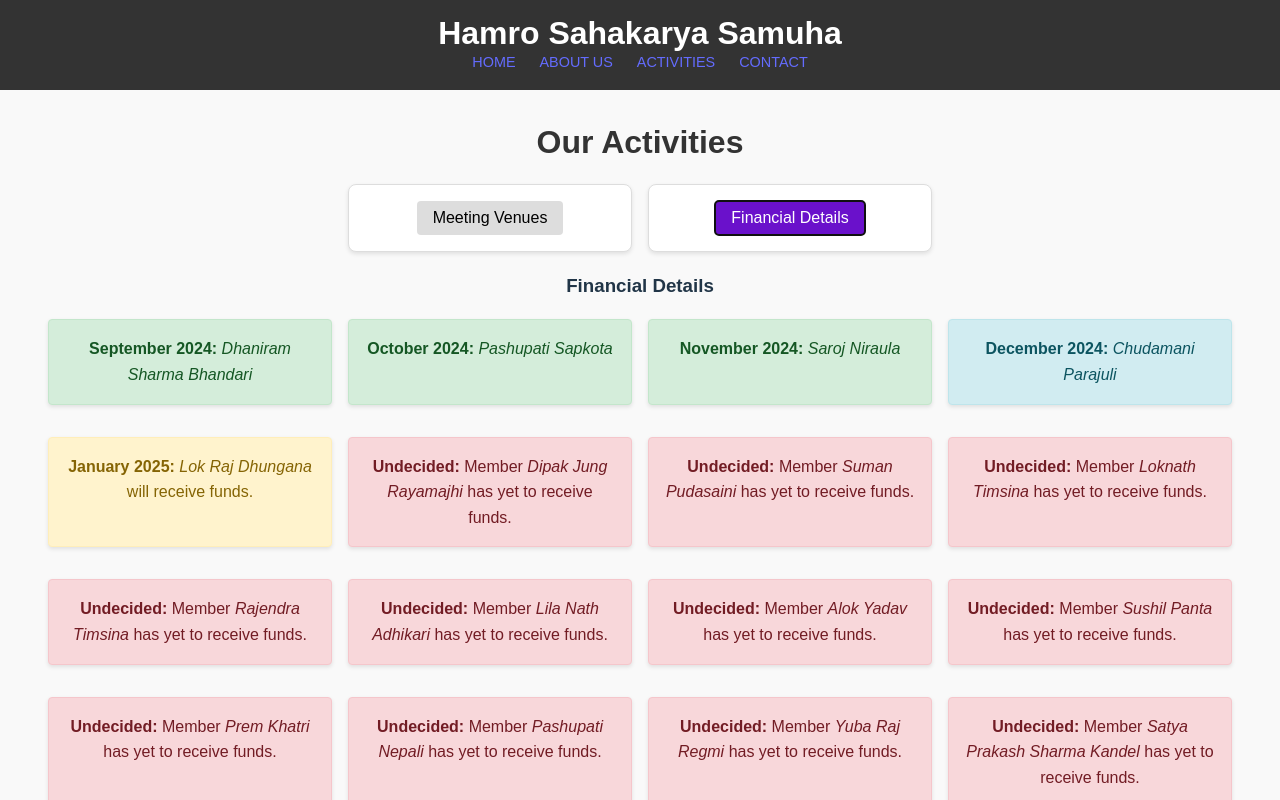
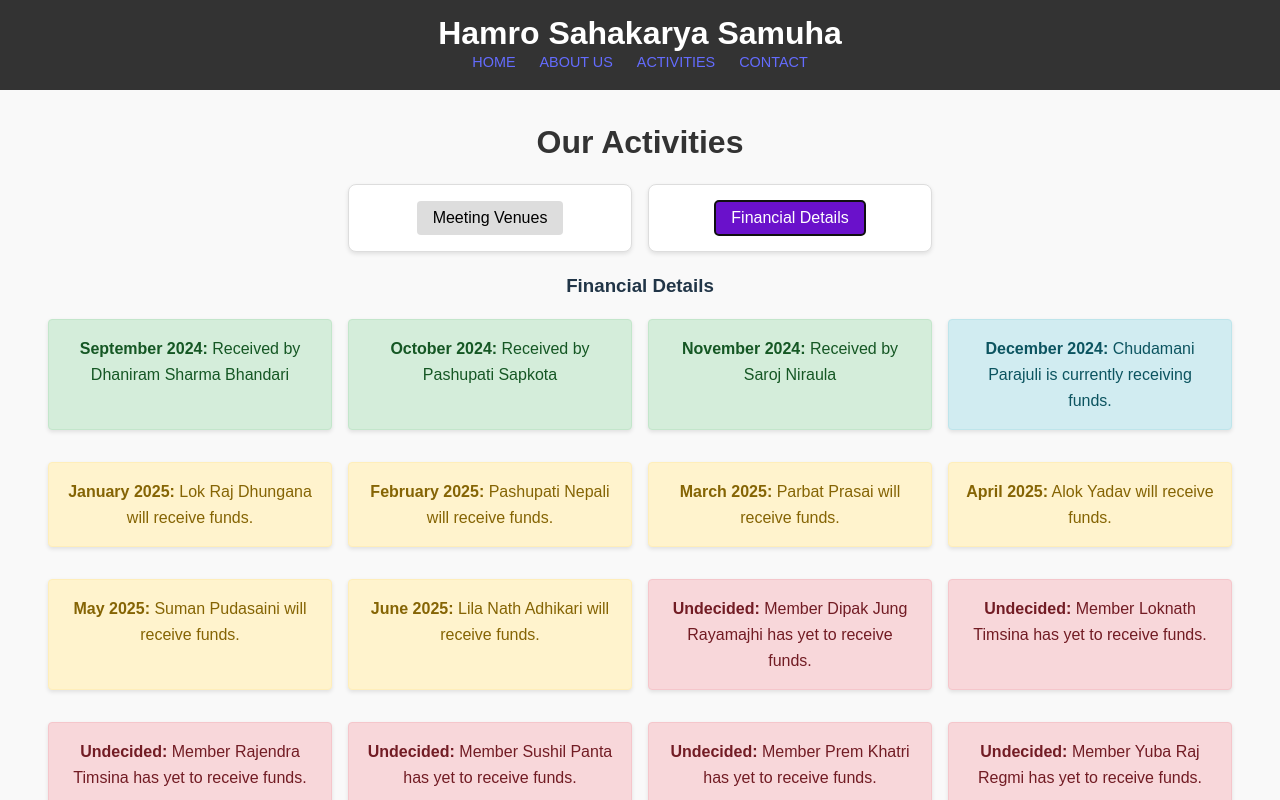
Before and after one commit to sarojniraula/sahakarya, a React (Vite) app: page /activities in a window 1280 px wide. Both pictures are taken after a click on the button "Financial Details". Built offline with nearby package versions, Linux system fonts and the light colour scheme.

Commit message:
dates normalized

```diff
--- a/src/components/Activities.tsx
+++ b/src/components/Activities.tsx
@@ -10,7 +10,6 @@ function Activities() {
         <section id="activities" className="container">
             <h2>Our Activities</h2>
 
-            {/* Navigation Links */}
             <ul>
                 <li>
                     <button
@@ -30,19 +29,23 @@ function Activities() {
                 </li>
             </ul>
 
-            {/* Conditional Content */}
             {activeActivity === 'meetingVenues' && (
                 <div>
                     <h3>Meeting Venues</h3>
                     <ul>
-                        {meetingVenues.map((event, index) => (
-                            <li
-                                key={index}
-                                className={`event-item ${new Date(event.date) < new Date() ? 'done' : 'upcoming'}`}
-                            >
-                                <strong>{event.date}:</strong> Organized by <em>{event.name}</em>
-                            </li>
-                        ))}
+                        {meetingVenues.map((event, index) => {
+                            const [monthStr, yearStr] = event.date.split(" ");
+                            const monthIndex = new Date(Date.parse(monthStr + " 1, " + yearStr)).getMonth();
+                            const eventDate = new Date(yearStr, monthIndex, 1);
+
+                            const statusClass = eventDate < new Date() ? "done" : "upcoming";
+
+                            return (
+                                <li key={index} className={`event-item ${statusClass}`}>
+                                    <strong>{event.date}:</strong> Organized by <em>{event.name}</em>
+                                </li>
+                            );
+                        })}
                     </ul>
                 </div>
             )}
@@ -51,23 +54,45 @@ function Activities() {
                 <div>
                     <h3>Financial Details</h3>
                     <ul>
-                        {financialDetails.map((detail, index) => (
-                            <li
-                                key={index}
-                                className={`event-item ${detail.status === 'Received'
-                                        ? 'done'
-                                        : detail.status === 'Will Receive'
-                                            ? 'upcoming'
-                                            : detail.status === 'Receiving'
-                                                ? 'receiving'
-                                                : 'yet-to-receive'
-                                    }`}
-                            >
-                                <strong>{detail.date}:</strong> {detail.status === 'Yet to Receive' ? 'Member ' : ''}
-                                <em>{detail.name}</em> {detail.status === 'Yet to Receive' ? 'has yet to receive funds.' : ''}
-                                {detail.status === 'Will Receive' ? ' will receive funds.' : ''}
-                            </li>
-                        ))}
+                        {financialDetails.map((detail, index) => {
+                            const [monthStr, yearStr] = detail.date !== "Undecided" ? detail.date.split(" ") : [null, null];
+                            const monthIndex = monthStr ? new Date(Date.parse(monthStr + " 1, " + yearStr)).getMonth() : null;
+                            const eventDate = monthStr ? new Date(yearStr, monthIndex, 1) : null;
+
+                            const today = new Date();
+                            today.setDate(1);
+
+                            let statusClass = "";
+
+                            if (eventDate) {
+                                if (eventDate.getFullYear() === today.getFullYear() && eventDate.getMonth() === today.getMonth()) {
+                                    statusClass = "receiving";
+                                } else if (eventDate < today) {
+                                    statusClass = "done";
+                                } else {
+                                    statusClass = "upcoming";
+                                }
+                            } else {
+                                statusClass = "yet-to-receive";
+                            }
+
+                            let displayText = "";
+                            if (statusClass === "done") {
+                                displayText = `Received by ${detail.name}`;
+                            } else if (statusClass === "upcoming") {
+                                displayText = `${detail.name} will receive funds.`;
+                            } else if (statusClass === "receiving") {
+                                displayText = `${detail.name} is currently receiving funds.`;
+                            } else {
+                                displayText = `Member ${detail.name} has yet to receive funds.`;
+                            }
+
+                            return (
+                                <li key={index} className={`event-item ${statusClass}`}>
+                                    <strong>{detail.date}:</strong> {displayText}
+                                </li>
+                            );
+                        })}
                     </ul>
                 </div>
             )}
--- a/src/constants/FinancialDetails.tsx
+++ b/src/constants/FinancialDetails.tsx
@@ -1,11 +1,16 @@
 import members from '../constants/Members';
 
 const financialDetails = [
-    { date: 'September 2024', name: 'Dhaniram Sharma Bhandari', status: 'Received' },
-    { date: 'October 2024', name: 'Pashupati Sapkota', status: 'Received' },
-    { date: 'November 2024', name: 'Saroj Niraula', status: 'Received' },
-    { date: 'December 2024', name: 'Chudamani Parajuli', status: 'Receiving' },
-    { date: 'January 2025', name: 'Lok Raj Dhungana', status: 'Will Receive' },
+    { date: 'September 2024', name: 'Dhaniram Sharma Bhandari' },
+    { date: 'October 2024', name: 'Pashupati Sapkota' },
+    { date: 'November 2024', name: 'Saroj Niraula' },
+    { date: 'December 2024', name: 'Chudamani Parajuli' },
+    { date: 'January 2025', name: 'Lok Raj Dhungana' },
+    { date: 'February 2025', name: 'Pashupati Nepali' },
+    { date: 'March 2025', name: 'Parbat Prasai' },
+    { date: 'April 2025', name: 'Alok Yadav' },
+    { date: 'May 2025', name: 'Suman Pudasaini' },
+    { date: 'June 2025', name: 'Lila Nath Adhikari' },
 ];
 
 // Exclude Krishna Prasad Parajuli when marking remaining members as "Yet to Receive"
@@ -16,7 +21,7 @@ members.forEach((member) => {
         !financialDetails.some((detail) => detail.name === member) &&
         !excludedMembers.includes(member)
     ) {
-        financialDetails.push({ date: 'Undecided', name: member, status: 'Yet to Receive' });
+        financialDetails.push({ date: 'Undecided', name: member });
     }
 });
 
--- a/src/constants/MeetingVenues.tsx
+++ b/src/constants/MeetingVenues.tsx
@@ -6,18 +6,18 @@ const meetingVenues = [
     { name: 'Krishna Prasad Adhikari', date: 'November 2024' },
     { name: 'Loknath Timsina', date: 'December 2024' },
     { name: 'Bharat Giri', date: 'January 2025' },
-    { name: 'Yuba Raj Regmi', date: 'February 2025' },
+    { name: 'Rajendra Timsina', date: 'February 2025' },
     { name: 'Chudamani Parajuli', date: 'March 2025' },
     { name: 'Lila Nath Adhikari', date: 'April 2025' },
     { name: 'Suman Pudasaini', date: 'September 2025' },
-    { name: 'Rajendra Timsina', date: 'October 2025' },
-    { name: 'Alok Yadav', date: 'December 2025' },
-    { name: 'Dhaniram Sharma Bhandari', date: 'January 2026' },
-    { name: 'Saroj Niraula', date: 'February 2026' },
-    { name: 'Pashupati Sapkota', date: 'March 2026' },
-    { name: 'Satya Prakash Sharma Kandel', date: 'September 2026' },
-    { name: 'Prem Khatri', date: 'October 2026' },
-    { name: 'Lok Raj Dhungana', date: 'November 2026' },
+    { name: 'Yuba Raj Regmi', date: 'October 2025' },
+    { name: 'Alok Yadav', date: 'November 2025' },
+    { name: 'Dhaniram Sharma Bhandari', date: 'December 2025' },
+    { name: 'Saroj Niraula', date: 'January 2026' },
+    { name: 'Pashupati Sapkota', date: 'February 2026' },
+    { name: 'Satya Prakash Sharma Kandel', date: 'March 2026' },
+    { name: 'Prem Khatri', date: 'April 2026' },
+    { name: 'Lok Raj Dhungana', date: 'September 2026' },
 ];
 
 export default meetingVenues;
```
